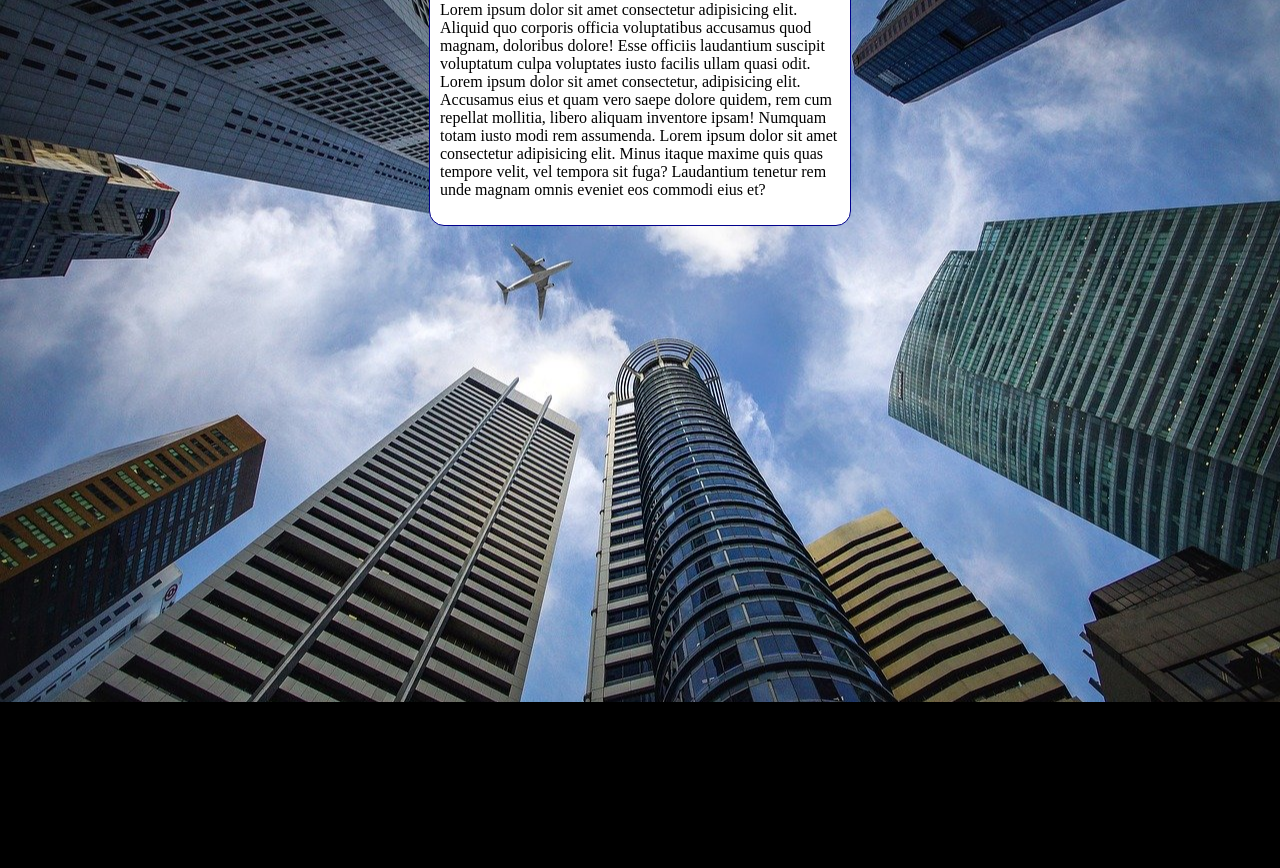
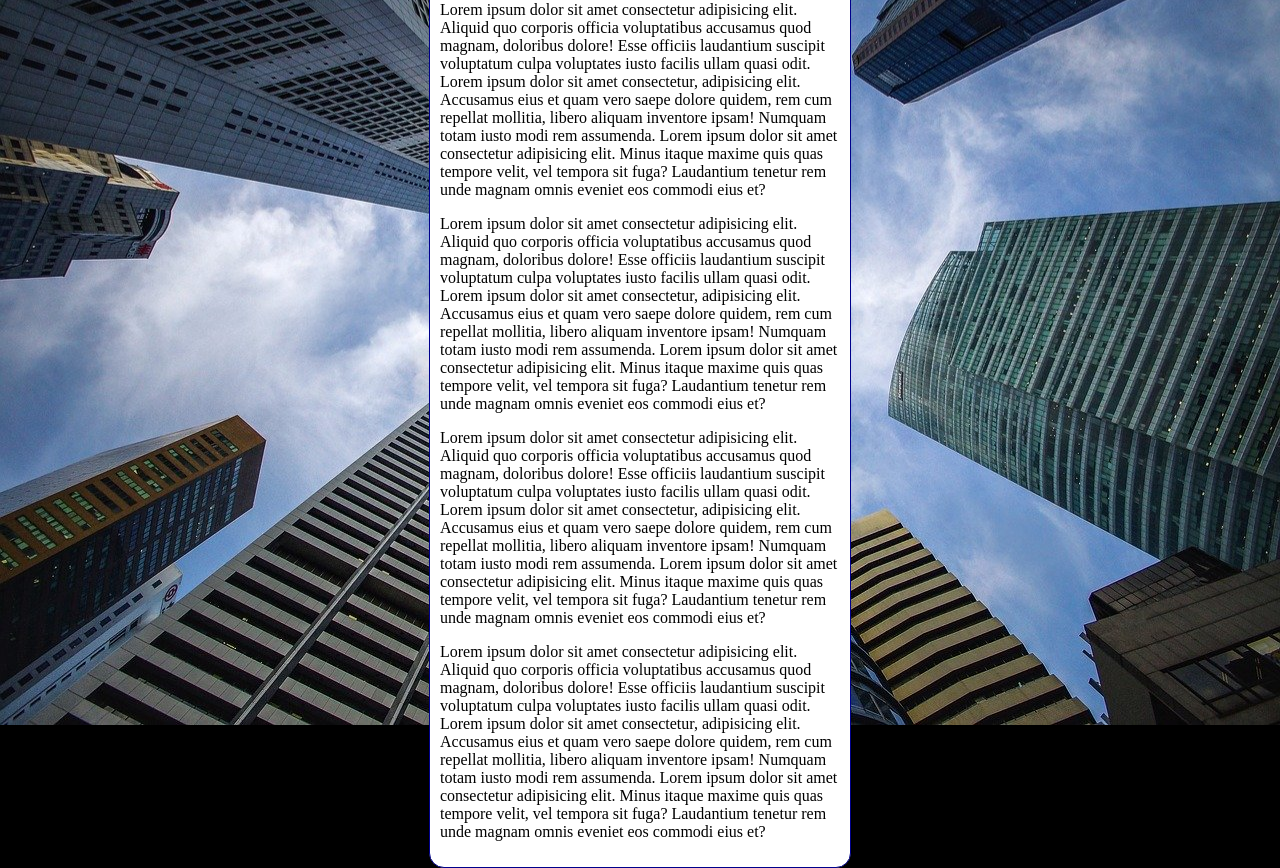
Before and after one commit to SdNocchi/HTML-CSS, a plain HTML site: page Exercicios/ex022/fundo006.html in a window 1280 px wide. Shown: the part 98-966 px from the top of the page. Before the commit the page ends 800 px from the top, so only its background shows below. Drawn offline with Linux system fonts and the light colour scheme.

Commit message:
Update fundo006.html

```diff
--- a/Exercicios/ex022/fundo006.html
+++ b/Exercicios/ex022/fundo006.html
@@ -26,7 +26,11 @@
 <body>
     <main>
         <h1>Teste de imagem de fundo</h1>
-        <p>Lorem ipsum dolor sit amet consectetur adipisicing elit. Aliquid quo corporis officia voluptatibus accusamus quod magnam, doloribus dolore! Esse officiis laudantium suscipit voluptatum culpa voluptates iusto facilis ullam quasi odit. Lorem ipsum dolor sit amet consectetur, adipisicing elit. Accusamus eius et quam vero saepe dolore quidem, rem cum repellat mollitia, libero aliquam inventore ipsam! Numquam totam iusto modi rem assumenda. Lorem ipsum dolor sit amet consectetur adipisicing elit. Minus itaque maxime quis quas tempore velit, vel tempora sit fuga? Laudantium tenetur rem unde magnam omnis eveniet eos commodi eius et?</p>
+        <p>Lorem ipsum dolor sit amet consectetur adipisicing elit. Aliquid quo corporis officia voluptatibus accusamus quod magnam, doloribus dolore! Esse officiis laudantium suscipit voluptatum culpa voluptates iusto facilis ullam quasi odit. Lorem ipsum dolor sit amet consectetur, adipisicing elit. Accusamus eius et quam vero saepe dolore quidem, rem cum repellat mollitia, libero aliquam inventore ipsam! Numquam totam iusto modi rem assumenda. Lorem ipsum dolor sit amet consectetur adipisicing elit. Minus itaque maxime quis quas tempore velit, vel tempora sit fuga? Laudantium tenetur rem unde magnam omnis eveniet eos commodi eius et? </p>
+          <p>Lorem ipsum dolor sit amet consectetur adipisicing elit. Aliquid quo corporis officia voluptatibus accusamus quod magnam, doloribus dolore! Esse officiis laudantium suscipit voluptatum culpa voluptates iusto facilis ullam quasi odit. Lorem ipsum dolor sit amet consectetur, adipisicing elit. Accusamus eius et quam vero saepe dolore quidem, rem cum repellat mollitia, libero aliquam inventore ipsam! Numquam totam iusto modi rem assumenda. Lorem ipsum dolor sit amet consectetur adipisicing elit. Minus itaque maxime quis quas tempore velit, vel tempora sit fuga? Laudantium tenetur rem unde magnam omnis eveniet eos commodi eius et? </p>
+          <p>Lorem ipsum dolor sit amet consectetur adipisicing elit. Aliquid quo corporis officia voluptatibus accusamus quod magnam, doloribus dolore! Esse officiis laudantium suscipit voluptatum culpa voluptates iusto facilis ullam quasi odit. Lorem ipsum dolor sit amet consectetur, adipisicing elit. Accusamus eius et quam vero saepe dolore quidem, rem cum repellat mollitia, libero aliquam inventore ipsam! Numquam totam iusto modi rem assumenda. Lorem ipsum dolor sit amet consectetur adipisicing elit. Minus itaque maxime quis quas tempore velit, vel tempora sit fuga? Laudantium tenetur rem unde magnam omnis eveniet eos commodi eius et? </p>
+          <p>Lorem ipsum dolor sit amet consectetur adipisicing elit. Aliquid quo corporis officia voluptatibus accusamus quod magnam, doloribus dolore! Esse officiis laudantium suscipit voluptatum culpa voluptates iusto facilis ullam quasi odit. Lorem ipsum dolor sit amet consectetur, adipisicing elit. Accusamus eius et quam vero saepe dolore quidem, rem cum repellat mollitia, libero aliquam inventore ipsam! Numquam totam iusto modi rem assumenda. Lorem ipsum dolor sit amet consectetur adipisicing elit. Minus itaque maxime quis quas tempore velit, vel tempora sit fuga? Laudantium tenetur rem unde magnam omnis eveniet eos commodi eius et? </p>
+
     </main>
 </body>
 </html>
```
